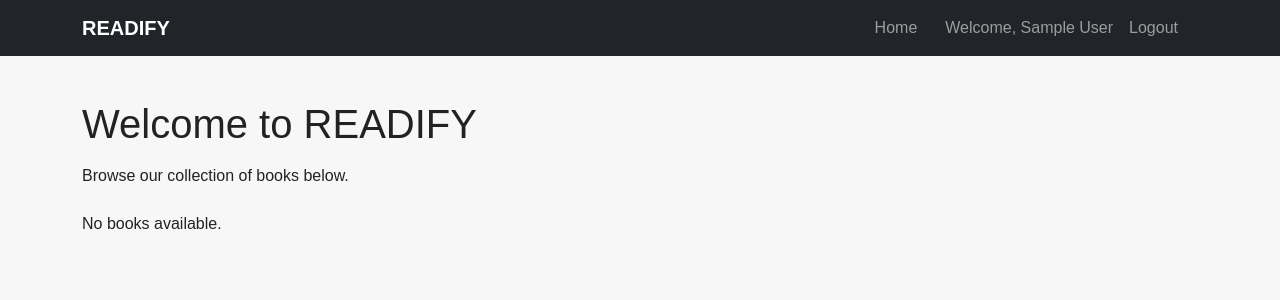
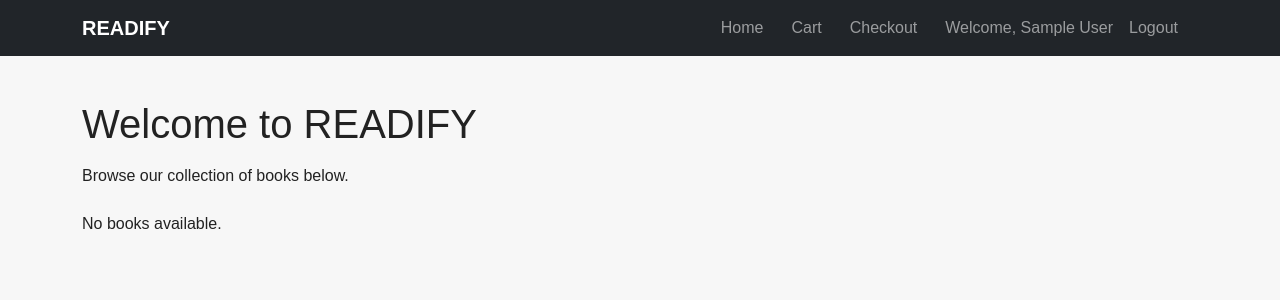
Before and after one commit to Raulsalvatestebaranz/readify, a PHP site: page /index.php in a window 1280 px wide. Shown: the top 300 px of the page. Run offline with PHP 8.4, Linux system fonts and the light colour scheme; the visitor is signed in with stand-in values (Sample User, id 1); data that the repository does not hold is empty.

Commit message:
Fix navbar navigation (add cart and checkout links)

```diff
--- a/includes/nav.php
+++ b/includes/nav.php
@@ -22,29 +22,45 @@ if (session_status() === PHP_SESSION_NONE) {
 
         <div class="collapse navbar-collapse" id="readifyNav">
             <ul class="navbar-nav ms-auto">
+
                 <li class="nav-item">
                     <a class="nav-link" href="index.php">Home</a>
                 </li>
 
                 <?php if (isset($_SESSION["user_id"])): ?>
+
+                    <li class="nav-item">
+                        <a class="nav-link" href="cart.php">Cart</a>
+                    </li>
+
+                    <li class="nav-item">
+                        <a class="nav-link" href="checkout.php">Checkout</a>
+                    </li>
+
                     <li class="nav-item">
                         <span class="nav-link">Welcome, <?php echo htmlspecialchars($_SESSION["first_name"]); ?></span>
                     </li>
+
                     <li class="nav-item">
                         <a class="nav-link" href="logout.php">Logout</a>
                     </li>
+
                 <?php else: ?>
+
                     <li class="nav-item">
                         <a class="nav-link" href="login.php">Login</a>
                     </li>
+
                     <li class="nav-item">
                         <a class="nav-link" href="register.php">Register</a>
                     </li>
+
                 <?php endif; ?>
+
             </ul>
         </div>
     </div>
 </nav>
 
-<!-- Bootstrap JS (required for navbar toggle) -->
+<!-- Bootstrap JS -->
 <script src="https://cdn.jsdelivr.net/npm/bootstrap@5.3.2/dist/js/bootstrap.bundle.min.js"></script>
```
